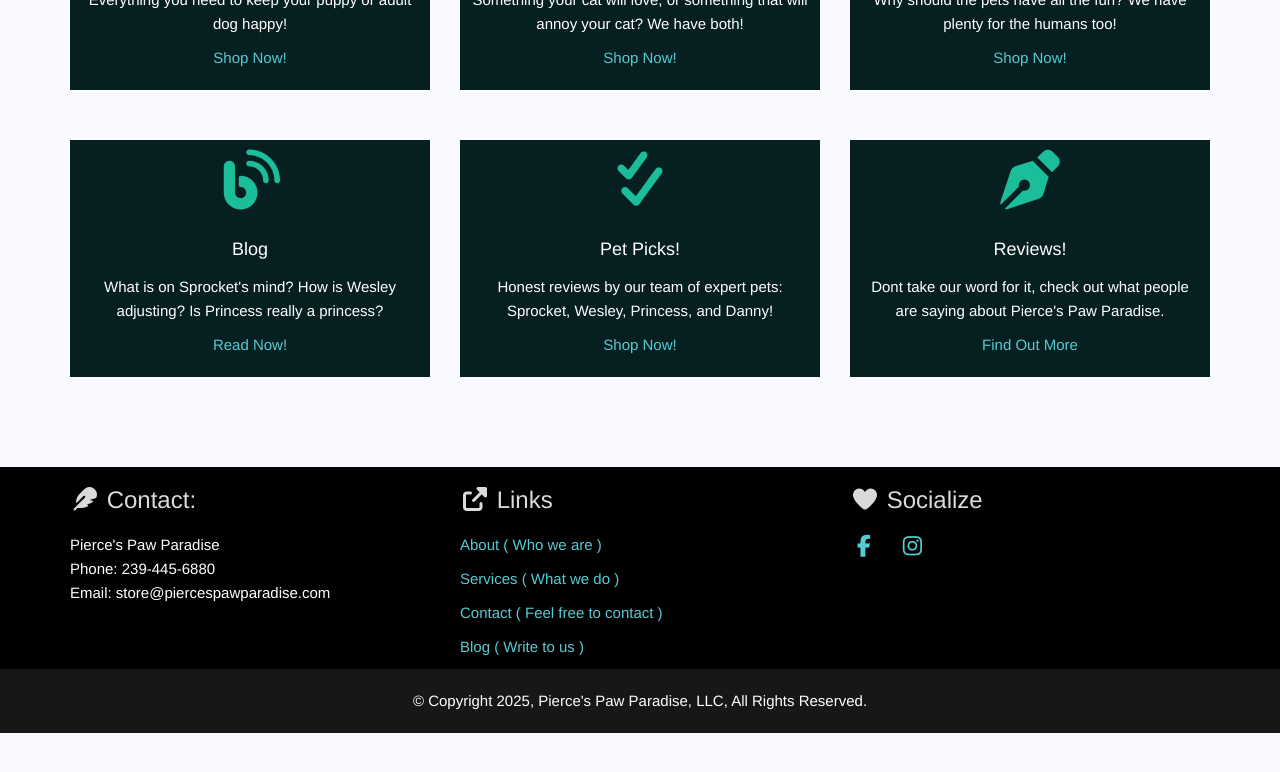
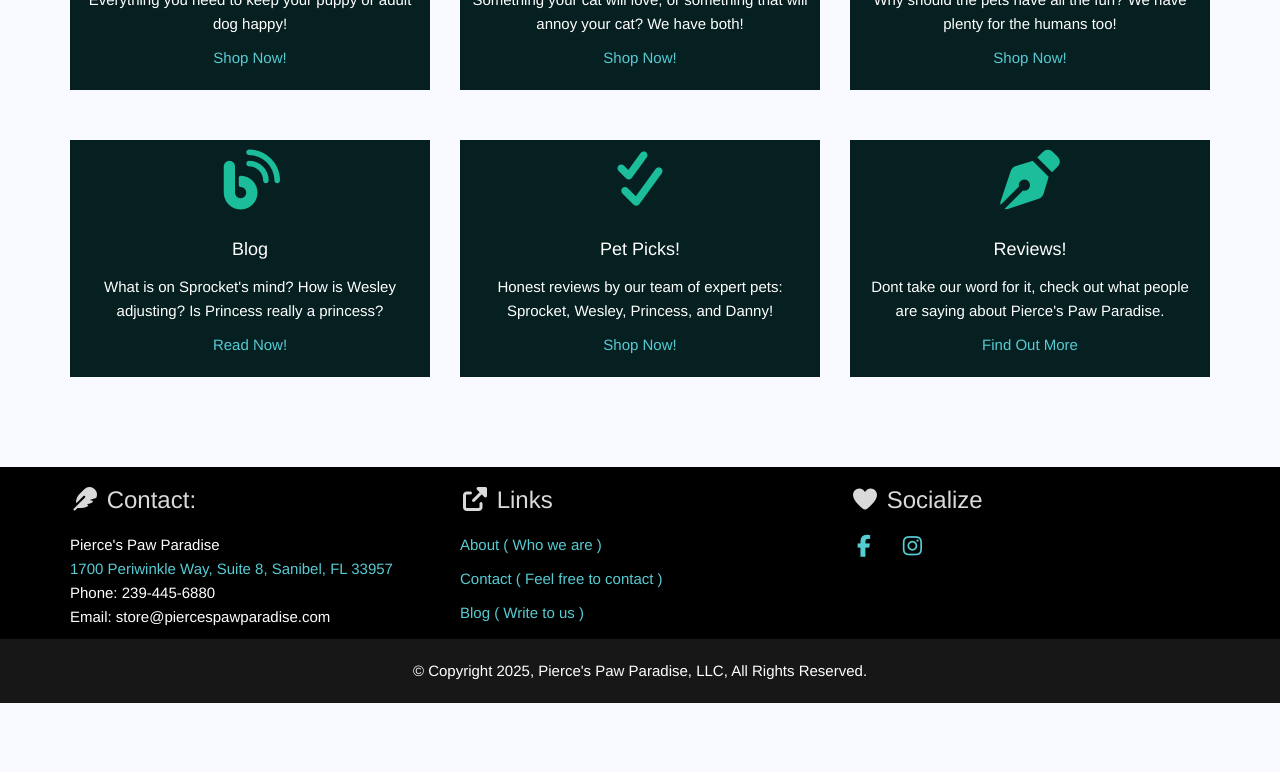
Before and after one commit to PawParadise/pierces-paw-paradise, a Jekyll site: the page built from index.html, in a window 1280 px wide and 900 px high, scrolled down 734 px. Shown: the top 772 px of the window. Built offline with Jekyll 4.4.1, drawn with Linux system fonts in a browser that asks for light colours.

Commit message:
Modify Footer content and links

```diff
--- a/_includes/footer.html
+++ b/_includes/footer.html
@@ -6,6 +6,8 @@
         <h3><i class="fa-solid fa-feather"></i> Contact:</h3>
         <p class="footer-contact">
           {{ site.company_name }} <br>
+          <a href="https://maps.app.goo.gl/HqoAAuBB156h9MJn9" target="_blank" rel="noopener" title="Open in Google Maps">
+          1700 Periwinkle Way, Suite 8, Sanibel, FL 33957</a><br>
           Phone: {{ site.telephone_number }} <br>
           <!-- Fax: {{ site.fax_number }} <br> -->
           Email: {{ site.company_email }}<br>
@@ -14,7 +16,7 @@
       <div class="col-md-4">
         <h3><i class="fa fa-external-link-alt"></i> Links</h3>
         <p><a href="{{ site.baseurl }}/about"> About ( Who we are )</a></p>
-        <p><a href="{{ site.baseurl }}/about"> Services ( What we do )</a></p>
+        <!-- <p><a href="{{ site.baseurl }}/about"> Services ( What we do )</a></p> -->
         <p><a href="{{ site.baseurl }}/contact"> Contact ( Feel free to contact )</a></p>
         <p><a href="{{ site.baseurl }}/blog"> Blog ( Write to us )</a></p>
       </div>
@@ -22,12 +24,12 @@
         <h3><i class="fas fa-heart"></i> Socialize</h3>
         <div id="social-icons">
           {% if site.facebook_link %}
-            <a href="{{ site.facebook_link }}" class="btn-group facebook">
+            <a href="{{ site.facebook_link }}" target="_blank" class="btn-group facebook">
               <i class="fab fa-facebook-f"></i>
             </a>
           {% endif %}
           {% if site.instagram_link %}
-            <a href="{{ site.instagram_link }}" class="btn-group instagram">
+            <a href="{{ site.instagram_link }} " target="_blank" class="btn-group instagram">
               <i class="fab fa-instagram"></i>
             </a>
           {% endif %}
```
